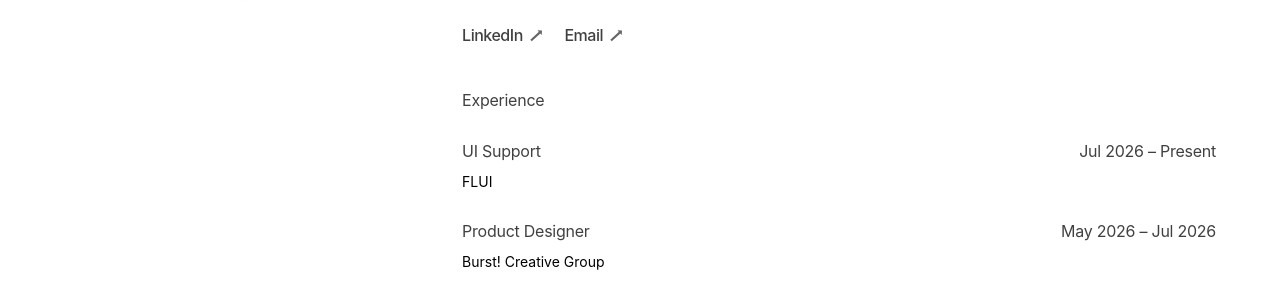
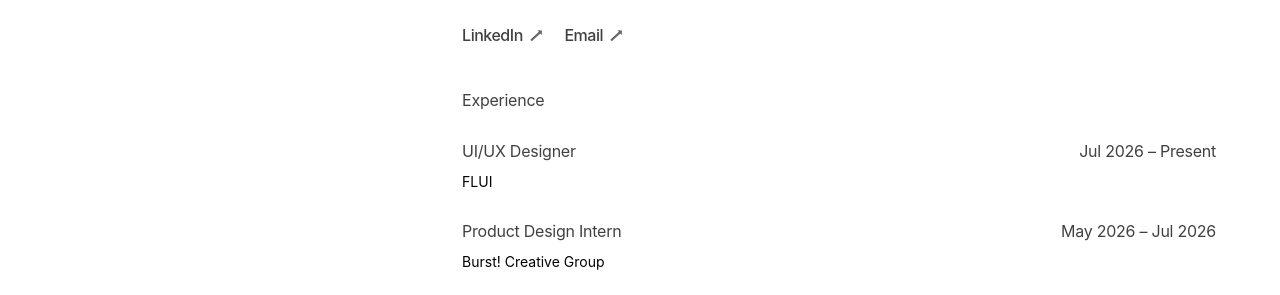
Before and after one commit to Alston44/alston-hsu-portfolio-v2, a Next.js app: page /about in a window 1280 px wide. Shown: the part 972-1267 px from the top of the page. Built offline with nearby package versions, Linux system fonts and the light colour scheme.

Commit message:
changed resume

```diff
--- a/src/components/About.tsx
+++ b/src/components/About.tsx
@@ -18,11 +18,11 @@ const BIO_PARAGRAPHS = [
 ];
 
 const EXPERIENCE = [
-  { title: "UI Support",
+  { title: "UI/UX Designer",
     date: "Jul 2026 – Present",
     org: "FLUI" },
   {
-    title: "Product Designer",
+    title: "Product Design Intern",
     date: "May 2026 – Jul 2026",
     org: "Burst! Creative Group",
   },
```
Also changed, not shown: 1 other file (tests, documents, lock files or other folders).
